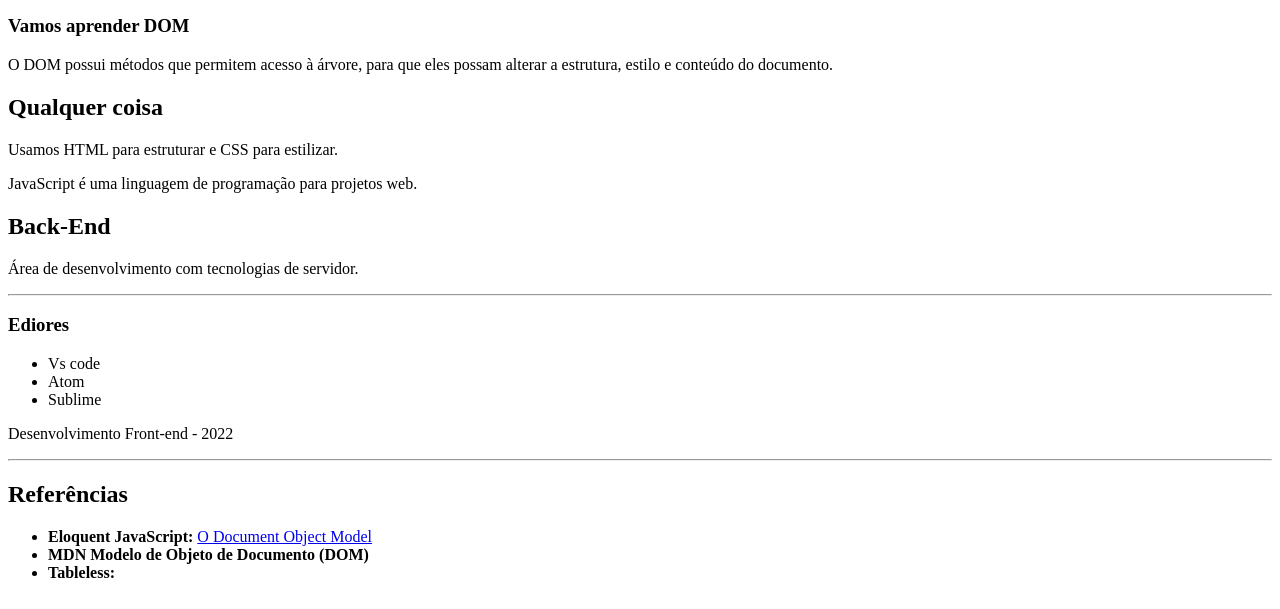
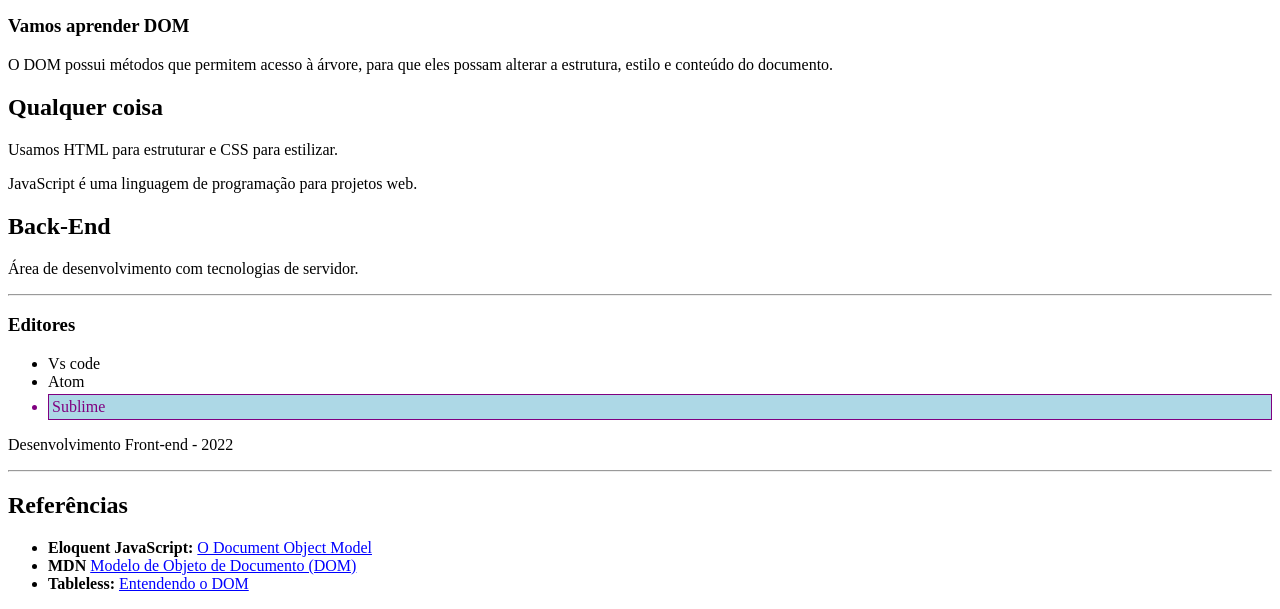
Before and after one commit to R0drigo-Pedroso/Aulas-js, a plain HTML site: page 06-Dom/manipulandodom.html in a window 1280 px wide. Shown: the part 508-1117 px from the top of the page. Drawn offline with Linux system fonts and the light colour scheme.

Commit message:
Atualizando DOM
Adicionando nova tag.
agregando css com js

```diff
--- a/06-Dom/manipulandodom.html
+++ b/06-Dom/manipulandodom.html
@@ -37,7 +37,7 @@
     </div>
     <hr>
 
-    <h3>Ediores</h3>
+    <h3>Editores</h3>
      <ul id="lista-editores">
          <li>Vs code</li>
          <li>Atom</li>
@@ -51,8 +51,8 @@
 
         <ul>
             <li> <b>Eloquent JavaScript:</b> <a href="https://github.com/braziljs/eloquente-javascript/blob/master/chapters/13-document-object-model.md">O Document Object Model</a></li>
-            <li> <b>MDN Modelo de Objeto de Documento (DOM)</b> <a href="https://developer.mozilla.org/pt-BR/docs/DOM/Referencia_do_DOM"></a>  </li>
-            <li> <b>Tableless:</b> <a href="https://tableless.com.br/entendendo-o-dom-document-object-model/"></a>  </li>
+            <li> <b>MDN</b> <a href="https://developer.mozilla.org/pt-BR/docs/DOM/Referencia_do_DOM">Modelo de Objeto de Documento (DOM)</a></li>
+            <li> <b>Tableless:</b> <a href="https://tableless.com.br/entendendo-o-dom-document-object-model/">Entendendo o DOM</a></li>
         </ul>
 
     <script src="manipulandodom.js"></script>
--- a/06-Dom/manipulandodom.js
+++ b/06-Dom/manipulandodom.js
@@ -16,13 +16,16 @@ textContent - altera o conteúdo de um elemento
 const titulo = document.getElementById('titulo-principal');
 console.log(titulo);
 
+
 // selecionado pelo TAG
 const pagina = document.querySelector('body');
 console.log(pagina);
 
+
 // selecionado todas as TAGS H2
 const subtitulo = document.querySelectorAll('h2');
 console.log(subtitulo);
+
 
 // Modificando elementos
 titulo.textContent = 'Olá Mundo!'; // modifica o texto textContent muda apenas o texto
@@ -35,8 +38,40 @@ const legenda = document.querySelector('figcaption'); // selecionando o elemento
 console.log(legenda); // mostra o elemento
 legenda.innerHTML = '<b>Ilustração do DOM</b>'; // innertHTML modifica o texto do elemento e adiciona o HTML dentro
 
+
 // CSS via JS
-
 titulo.style.textAlign = 'center'; // modifica o textAlign
 titulo.style.color = 'white'; // modifica o color
 titulo.style.backgroundImage = 'linear-gradient(to right, #f00, #0f0)'; // modifica o backgroundImage
+
+
+
+// Configurando Editores
+const listaEditores = document.querySelector("#lista-editores"); // selecionando o elemento
+
+const primeiro = listaEditores.querySelector("li:first-child"); // selecionando o primeiro elemento
+const segundo = listaEditores.querySelector("li:nth-child(2)"); // selecionando o segundo elemento
+const ultimo = listaEditores.querySelector("li:last-child"); // selecionando o ultimo elemento
+
+/*
+primeiro.style.color = 'red';
+segundo.style.color = 'green';
+terceiro.style.color = 'yellow';
+ultimo.style.color = 'blue';
+*/
+
+ultimo.classList.add('destaque-item'); // adiciona a classe destaque-item
+
+
+//Configurando Referencias
+const links = document.querySelectorAll('ul li a'); // selecionando todos os elementos "ul li a"
+console.log(links);
+
+//loop de for - para abrir a pagina em outra tela.
+for(let i = 0; i < links.length; i++){ // links.length - conta quantos elementos tem na lista
+    links[i].setAttribute('target', '_blank'); // adiciona o atributo target
+    links[i].style.color = 'blue'; // adiciona o estilo
+}
+// i = indice ou seja, e o i++ é o próximo elemento da lista (i = contador)
+
+// links[0].style.color = 'red'; // selecionando o primeiro elemento, trocando a cor
```
